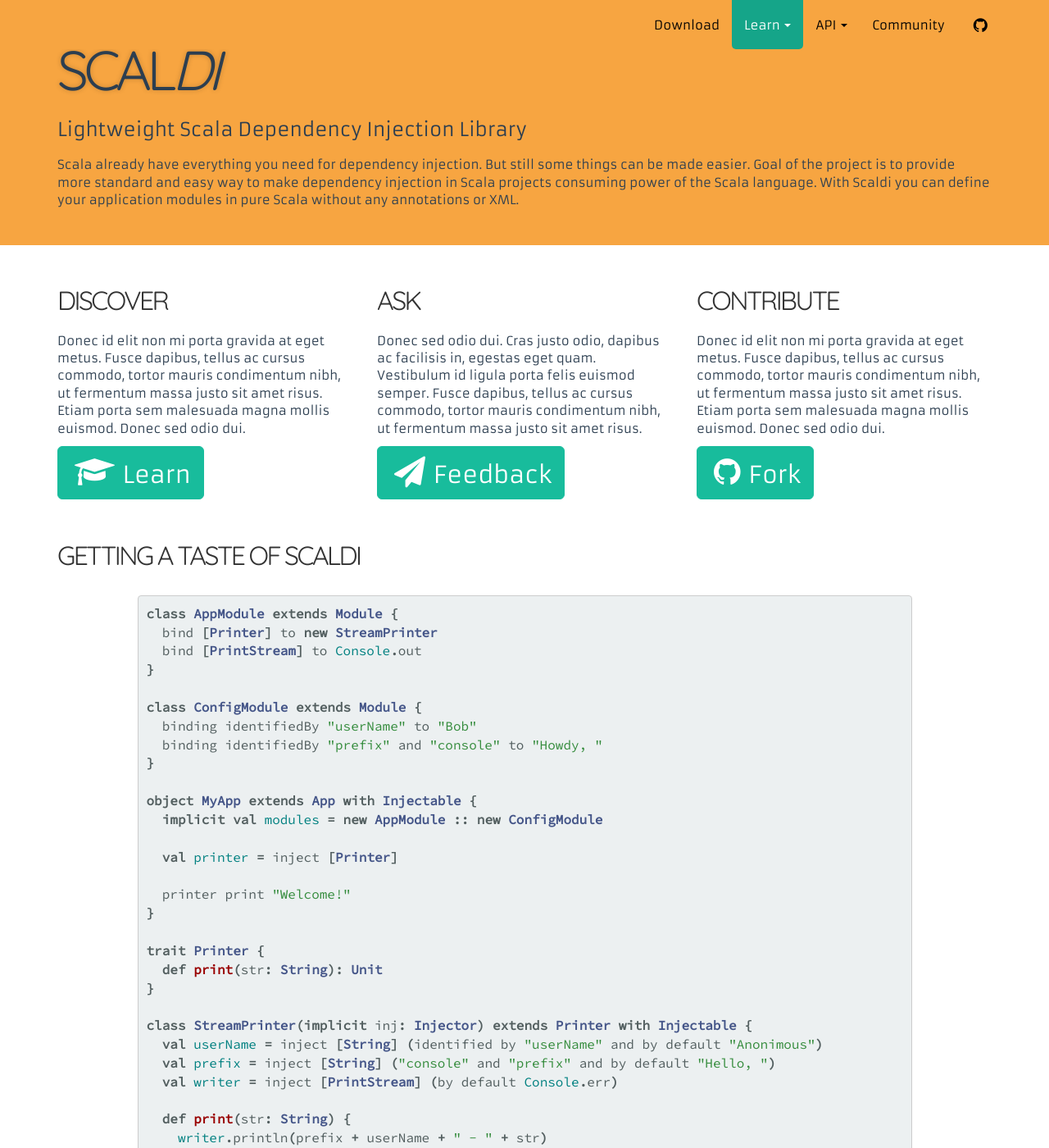
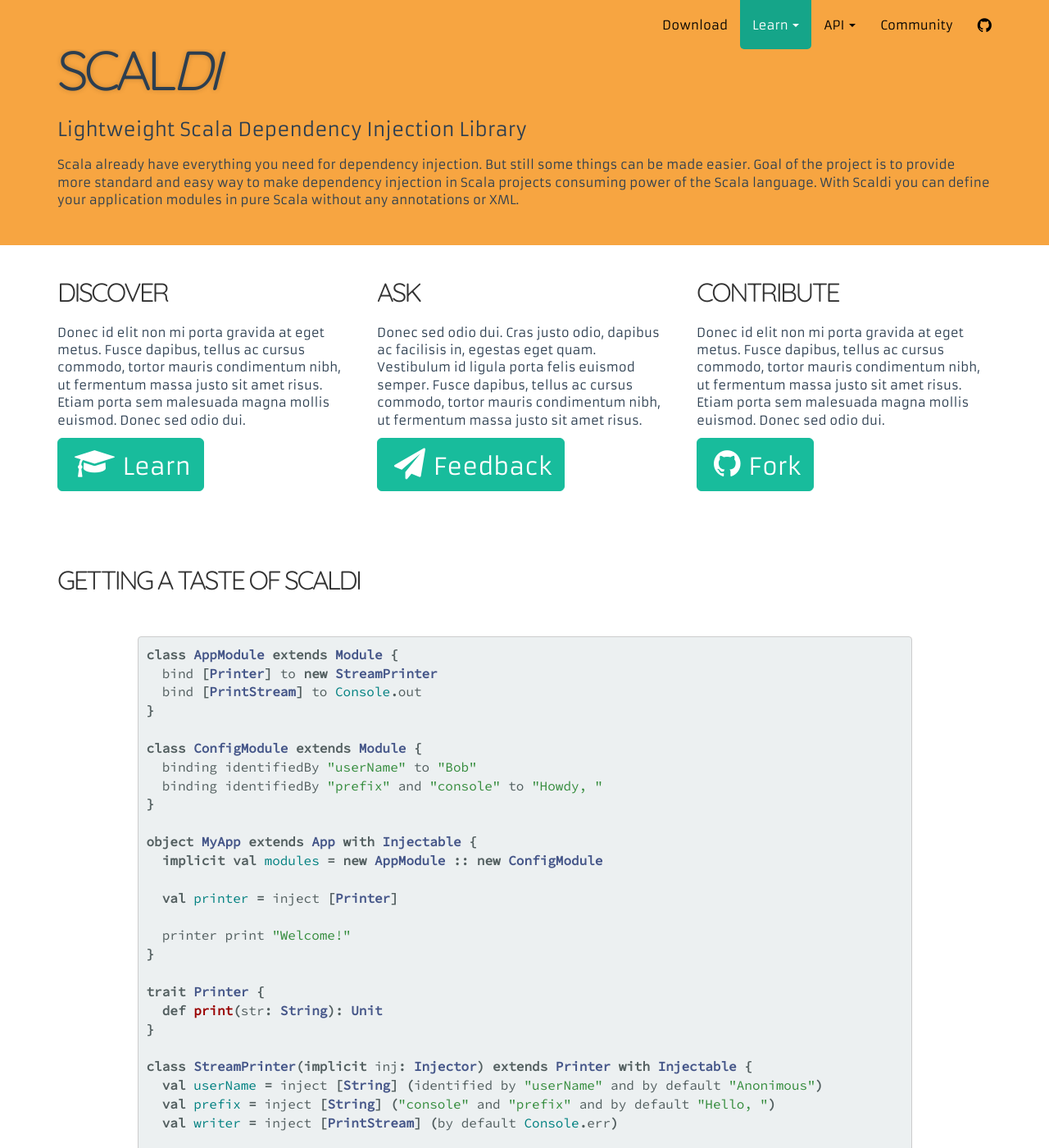
Before and after one commit to scaldi/scaldi-website, a Jekyll site: the page built from index.html, in a window 1280 px wide and 1400 px high. Shown: the whole window at 82% size. Built offline with Jekyll 4.4.1, drawn with Linux system fonts in a browser that asks for light colours.

Commit message:
minor css issues

```diff
--- a/_includes/footer.html
+++ b/_includes/footer.html
@@ -38,7 +38,7 @@
       <a href="#" title="Mailing list"><i class="fa fa-envelope fa-lg"></i></a>
       <a href="#" title="Stack Overflow"><i class="fa fa-stack-overflow fa-lg"></i></a>
       <a href="#" title="Twitter"><i class="fa fa-twitter fa-lg"></i></a>
-      <a href="#" title="GitHub"><i class="fa fa-github fa-lg top-icon"></i></a>
+      <a href="#" title="GitHub"><i class="fa fa-github fa-lg"></i></a>
     </div>
   </div>
 </section>
--- a/_includes/header.html
+++ b/_includes/header.html
@@ -2,7 +2,7 @@
   <div class="container">
     <div class="navbar-header">
       <div class="header-logo">Scal<span class="di">di</span></div>
-      <div class="header-description hidden-xs hidden-sm" data-toggle="collapse">Lightweight Scala Dependency Injection Library</div>
+      <div class="header-description hidden-xs hidden-sm hidden-md" data-toggle="collapse">Lightweight Scala Dependency Injection Library</div>
 
       <button type="button" class="navbar-toggle" data-toggle="collapse" data-target="#bs-example-navbar-collapse-1">
         <span class="sr-only">Toggle navigation</span>
@@ -36,7 +36,7 @@
           </ul>
         </li>
         <li><a href="#">Community</a></li>
-        <li><a href="#" title="GitHub"><i class="fa fa-github fa-lg top-icon"></i></a></li>
+        <li><a href="#" title="GitHub"><i class="fa fa-github fa-lg"></i></a></li>
       </ul>
     </div>
   </div>
--- a/assets/css/main.css
+++ b/assets/css/main.css
@@ -88,6 +88,11 @@
     .header-logo {
         padding-left: 10px;
     }
+
+    .container > .row > div {
+        padding-top: 10px;
+        padding-bottom: 10px;
+    }
 }
 
 .navbar-inverse .navbar-nav > li > a {
@@ -111,8 +116,8 @@
 }
 
 section {
-    padding-top: 20px;
-    padding-bottom: 20px;
+    padding-top: 30px;
+    padding-bottom: 30px;
 }
 
 .main-button {
@@ -129,6 +134,7 @@
 
 .jumbotron {
     padding-bottom: 30px;
+    margin-bottom: 0;
 }
 
 .top-icon {
@@ -175,3 +181,8 @@
 .highlight .s {
     color: #358c3d;
 }
+
+.integration-logo {
+    max-width:100%;
+    max-height:100%;
+}
--- a/index.html
+++ b/index.html
@@ -99,7 +99,7 @@
   <div class="container">
     <div class="row">
       <div class="col-md-4">
-        <img src="assets/img/play.png" title="akka" style="max-width:100%; max-height:100%;">
+        <img src="assets/img/play.png" title="akka" class="integration-logo">
       </div>
       <div class="col-md-8">
         <h2>Play Integration</h2>
@@ -166,7 +166,7 @@
         </p>
       </div>
       <div class="col-md-4">
-        <img src="assets/img/akka.png" title="akka" style="max-width:100%; max-height:100%;">
+        <img src="assets/img/akka.png" title="akka" class="integration-logo">
       </div>
     </div>
   </div>
```
